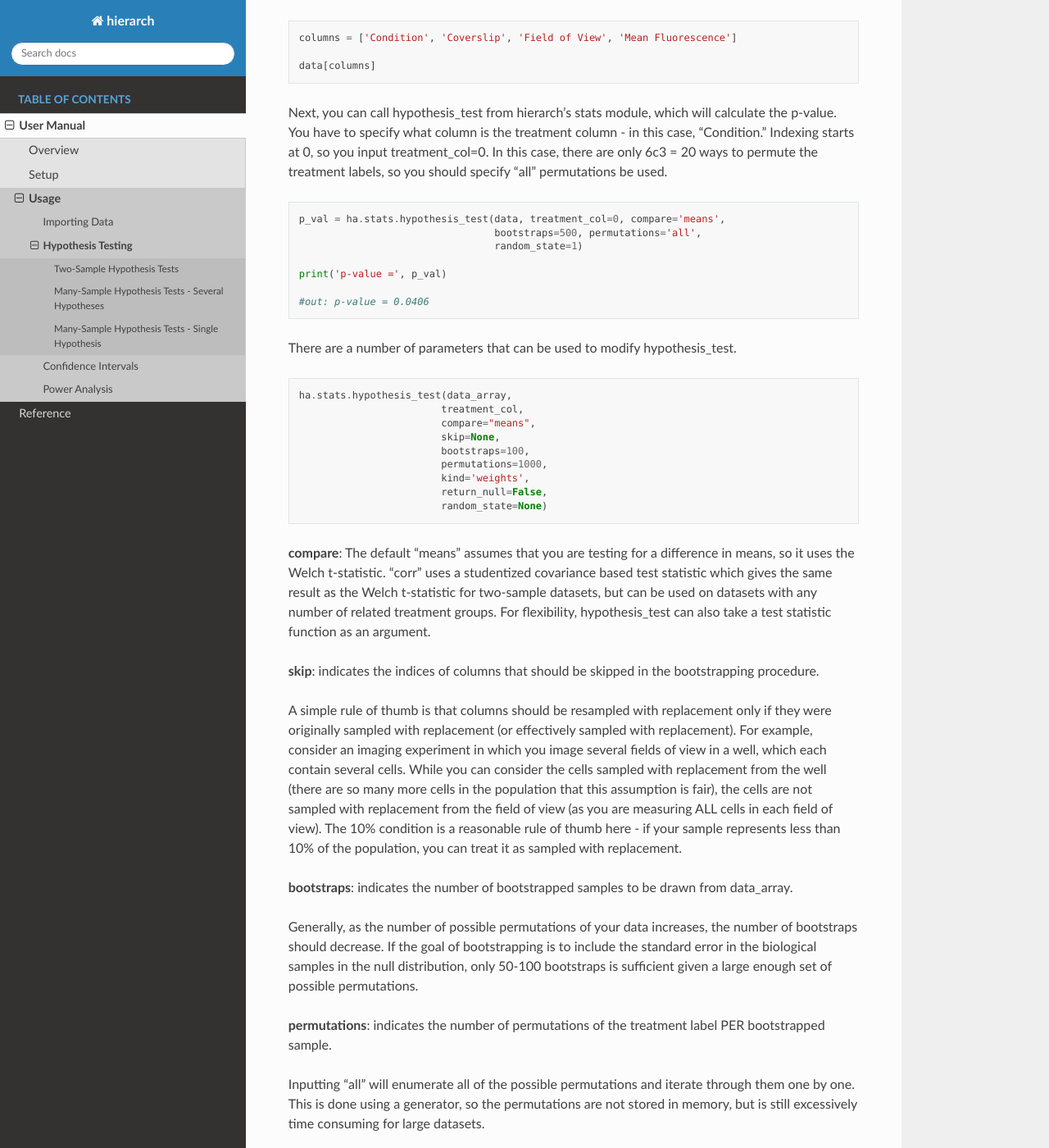
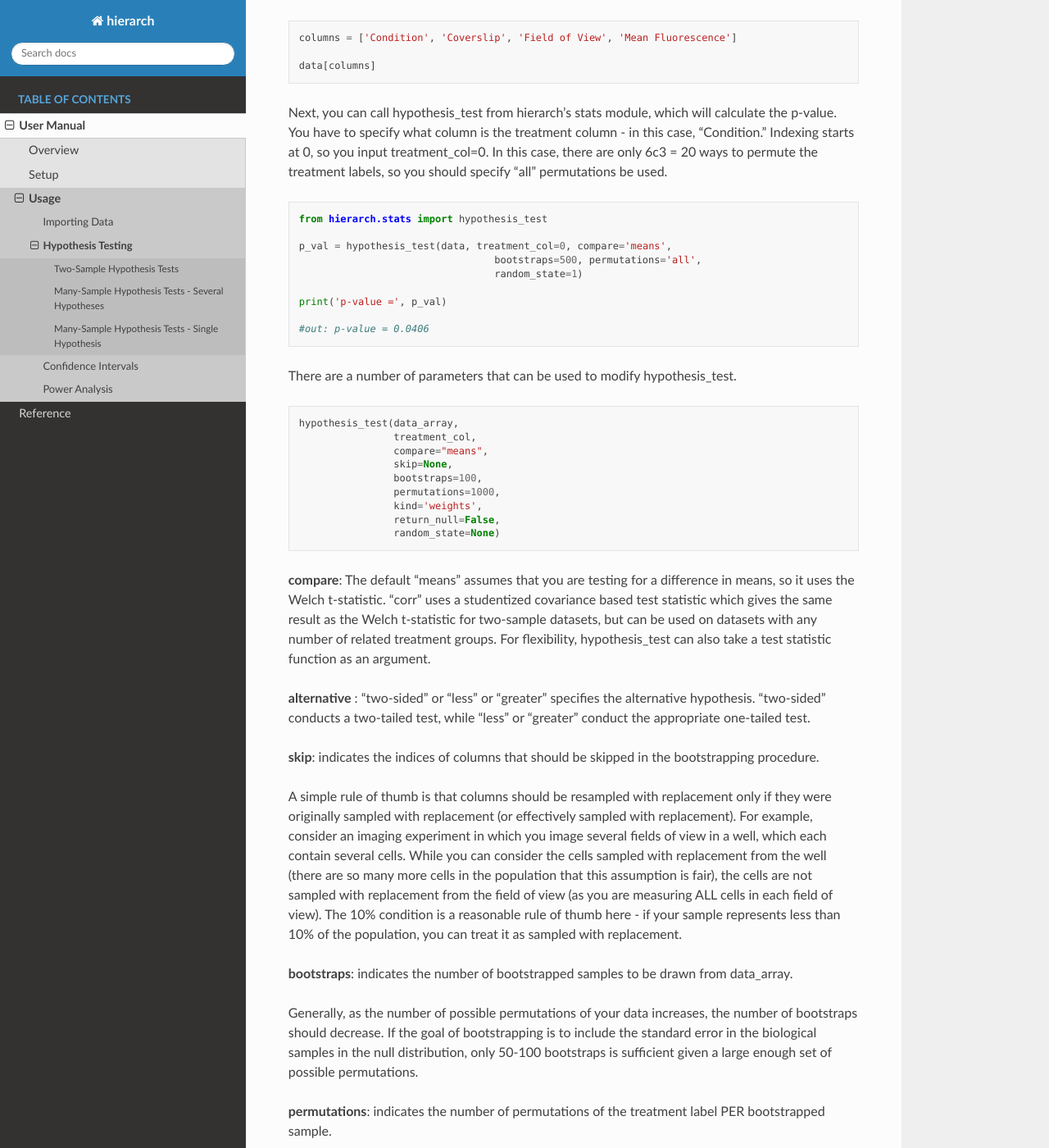
Before and after one commit to rishi-kulkarni/hierarch, a Sphinx documentation site: the page built from docs/user/hypothesis.rst, in a window 1280 px wide and 1400 px high, scrolled down 1250 px. Shown: the whole window at 82% size. Built offline with Sphinx 7.4.7 and the Read the Docs theme 2.0.0, drawn with Linux system fonts in a browser that asks for light colours; some of the changed text lies outside the part shown.

```diff
--- a/docs/user/hypothesis.rst
+++ b/docs/user/hypothesis.rst
@@ -74,7 +74,9 @@ column - in this case, "Condition." Indexing starts at 0, so you input
 treatment_col=0. In this case, there are only 6c3 = 20 ways to permute the
 treatment labels, so you should specify "all" permutations be used. ::
 
-    p_val = ha.stats.hypothesis_test(data, treatment_col=0, compare='means',
+    from hierarch.stats import hypothesis_test
+
+    p_val = hypothesis_test(data, treatment_col=0, compare='means',
                                      bootstraps=500, permutations='all',
                                      random_state=1)
 
@@ -84,20 +86,23 @@ treatment labels, so you should specify "all" permutations be used. ::
 
 There are a number of parameters that can be used to modify hypothesis_test. ::
 
-    ha.stats.hypothesis_test(data_array,
-                            treatment_col,
-                            compare="means",
-                            skip=None,
-                            bootstraps=100,
-                            permutations=1000,
-                            kind='weights',
-                            return_null=False,
-                            random_state=None)
+    hypothesis_test(data_array,
+                    treatment_col,
+                    compare="means",
+                    skip=None,
+                    bootstraps=100,
+                    permutations=1000,
+                    kind='weights',
+                    return_null=False,
+                    random_state=None)
 
 **compare**: The default "means" assumes that you are testing for a difference in means, so it uses the Welch t-statistic.
 "corr" uses a studentized covariance based test statistic which gives the same result as the Welch t-statistic for two-sample
 datasets, but can be used on datasets with any number of related treatment groups. For flexibility, hypothesis_test can
 also take a test statistic function as an argument.
+
+**alternative** : "two-sided" or "less" or "greater" specifies the alternative hypothesis. "two-sided" conducts
+a two-tailed test, while "less" or "greater" conduct the appropriate one-tailed test.
 
 **skip**: indicates the indices of columns that should be skipped in the bootstrapping procedure.
 
@@ -227,6 +232,8 @@ This dataset has been generated such that treatments 1 and 4 have the same mean,
 treatment 2 represents a slight difference and treatment 4 represents a large difference.
 There are six total comparisons that can be made, which can be performed automatically
 using multi_sample_test as follows. ::
+
+    from hierarch.stats import multi_sample_test
 
     multi_sample_test(data, treatment_col=0, hypotheses="all",
                     correction=None, bootstraps=1000,
--- a/docs/user/overview.rst
+++ b/docs/user/overview.rst
@@ -51,5 +51,7 @@ Here is the sort of data that hierarch is designed to perform hypothesis tests o
 
 The code to perform a hierarchical permutation t-test on this dataset looks like::
 
-    hierarch.stats.hypothesis_test(data, treatment_col=0,
-                                   bootstraps=1000, permutations='all')
+    from hierarch.stats import hypothesis_test
+
+    hypothesis_test(data, treatment_col=0,
+                    bootstraps=1000, permutations='all')
--- a/setup.py
+++ b/setup.py
@@ -5,7 +5,7 @@ with open("README.md", "r") as fh:
 
 setuptools.setup(
     name="hierarch",
-    version="1.1.0",
+    version="1.1.1",
     author="Rishi Kulkarni",
     author_email="rkulk@stanford.edu",
     description="Hierarchical hypothesis testing library",
```
Also changed, not shown: README.md (+1 -1 lines), docs/user/confidence.rst (+10 -7 lines), docs/user/power.rst (+7 -5 lines).
